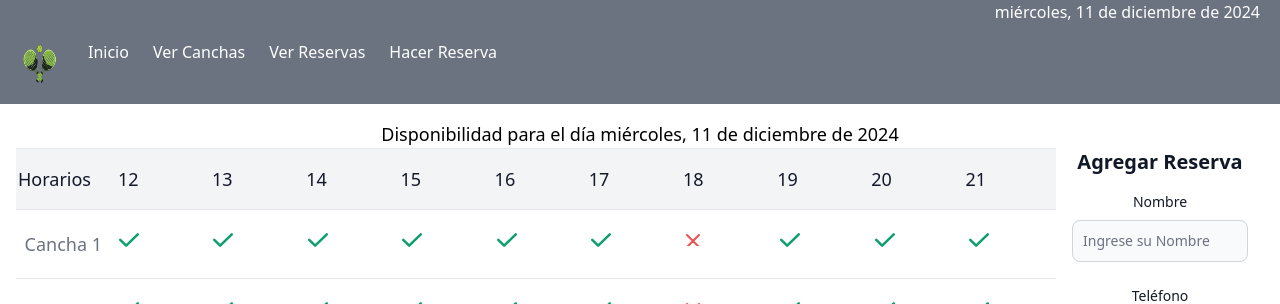
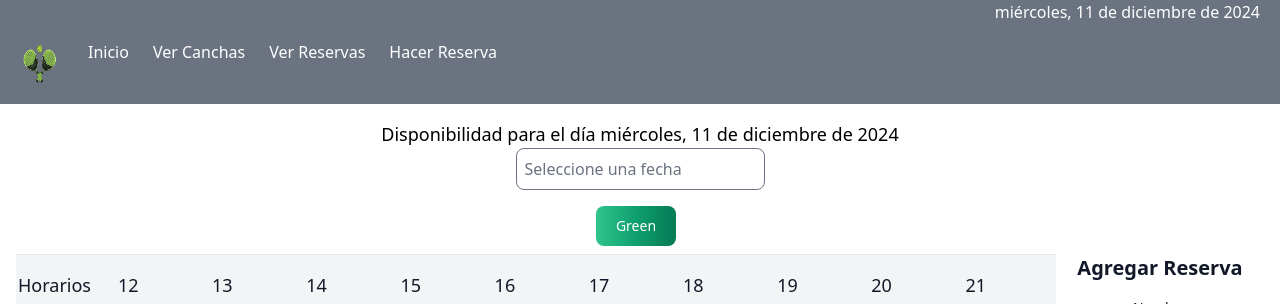
Before and after one commit to Alexx73/lab4_tp_front, a React (Vite) app: page /hacer-reserva in a window 1280 px wide. Shown: the top 304 px of the page. Built offline with nearby package versions, Linux system fonts and the light colour scheme; no server answers.

Commit message:
fix post Reservas, Context de canchas agregado

```diff
--- a/src/components/FormReservas2.jsx
+++ b/src/components/FormReservas2.jsx
@@ -1,4 +1,5 @@
 import React, { useState, useEffect } from 'react';
+import axios from 'axios';
 
 function FormReservas(props) {
     const listaCanchas = props.listaCanchas;
@@ -48,10 +49,52 @@ function FormReservas(props) {
     }, [nombre, telefono, cancha, dia, hora, duracion]);
 
     // Función para agregar la reserva
-    function AgregarReserva(event) {
+    async function AgregarReserva(event) {
         event.preventDefault();
-        alert(`Nombre: ${nombre}\nTeléfono: ${telefono}\nDía: ${dia}\nHora de Inicio: ${hora}\nHora fin: ${hora + duracion}   \nDuración: ${duracion}\nCancha: ${cancha}`);
+        alert(`Día: ${dia}\nHora de Inicio: ${hora}\nDuración: ${duracion}\nTeléfono: ${telefono}\nNombre: ${nombre}\nCancha: ${cancha.id}`);
+        try {
+            // Realizar solicitud al backend para crear una nueva cancha
+            const response = await axios.post(`http://localhost:5555/reservas/`, {
+                dia: "2024-12-29",
+                hora: hora,
+                duracion: duracion,
+                telefono: telefono,
+                nombre_contacto: nombre,
+                cancha_id: 1
+
+                //// Schema ///////
+            // {
+            //     "dia": "string",
+            //     "hora": "string",
+            //     "duracion": 0,
+            //     "telefono": "string",
+            //     "nombre_contacto": "string",
+            //     "cancha_id": 0
+            //   }
+            },
+            {
+                headers: {
+                    "Content-Type": "application/json", // Asegúrate de que el tipo de contenido sea JSON
+                },
+            }
+        );
+
+
+            // Actualizar la lista local de canchas con los nuevos datos
+            alert("Reserva creada correctamente");
+            // Reiniciar el formulario
+
+        } catch (error) {
+            if (error.response && error.response.status === 400) {
+                alert(error.response.data.detail); // Muestra el mensaje del backend
+            } else {
+                console.error("Error al crear la Reserva:", error);
+                alert("Hubo un error al crear la Reserva", error);
+            }
+        }
     }
+
+
 
     return (
         <section className="bg-white dark:bg-gray-900">
--- a/src/components/Nav.jsx
+++ b/src/components/Nav.jsx
@@ -1,39 +1,26 @@
 import React from 'react';
 import { BrowserRouter as Router, Routes, Route, Link } from 'react-router-dom';
+import { CanchasProvider } from '../context/CanchasContext'; // Importa el proveedor
 import Inicio from '../pages/Inicio';
-// import Canchas from '../pages';
 import VerReservas from '../pages/VerReservas';
 import Reservas from '../pages/Reservas';
-import paddleLogo from '../assets/paddle.png'; // Importa la imagen
-import ListaCanchas from '../pages/ListaCanchas';
+import paddleLogo from '../assets/paddle.png';
 import VerCanchas from '../pages/VerCanchas';
 
-
 function Nav() {
-
-  // Obtener la fecha actual
   const fechaActual = new Date();
   const opcionesFormato = { weekday: 'long', year: 'numeric', month: 'long', day: 'numeric' };
   const fechaFormateada = fechaActual.toLocaleDateString('es-ES', opcionesFormato);
 
   return (
+    <CanchasProvider> {/* Envuelve la aplicación con el proveedor */}
       <Router>
         <div>
-        {/* Barra de navegación */}
           <nav className="bg-gray-500 text-white">
-            {/* <div className="flex items-center space-x-2">
-              <img src={paddleLogo} alt="Logo" className="w-10 h-10" />
-              <span className="text-xl font-bold">Reserva de Canchas</span>
-            </div> */}
-
-            <div className="flex-start text-right pr-5 "
-            //  style={{ alignSelf: 'flex-start', textAlign: 'right' }}
-             >
-
+            <div className="flex-start text-right pr-5">
               <h3>{fechaFormateada}</h3>
             </div>
             <ul className="flex space-x-6 p-4">
-
               <li>
                 <Link to="/" className="hover:text-blue-700">
                   <img src={paddleLogo} alt="Logo" className="w-12 h-12" />
@@ -54,7 +41,6 @@ function Nav() {
             </ul>
           </nav>
 
-        {/* Rutas */}
           <div className="p-4">
             <Routes>
               <Route path="/" element={<Inicio />} />
@@ -65,6 +51,7 @@ function Nav() {
           </div>
         </div>
       </Router>
+    </CanchasProvider>
   );
 }
 
--- /dev/null
+++ b/src/context/CanchasContext.jsx
@@ -0,0 +1,34 @@
+import React, { createContext, useState, useEffect } from 'react';
+import axios from 'axios';
+
+// Crear el contexto
+export const CanchasContext = createContext();
+
+// Crear el proveedor del contexto
+export const CanchasProvider = ({ children }) => {
+  const [canchas, setCanchas] = useState([]); // Estado para almacenar las canchas
+  const [loading, setLoading] = useState(true); // Estado de carga
+  const [error, setError] = useState(null); // Estado para manejar errores
+
+  useEffect(() => {
+    const fetchCanchas = async () => {
+      try {
+        const response = await axios.get('http://localhost:5555/canchas'); // Endpoint para obtener las canchas
+        setCanchas(response.data); // Actualiza el estado con los datos
+      } catch (error) {
+        setError('Error al obtener las canchas'); // Maneja errores
+        console.error('Error al obtener las canchas:', error);
+      } finally {
+        setLoading(false); // Finaliza la carga
+      }
+    };
+
+    fetchCanchas();
+  }, []); // Ejecutar solo una vez al cargar el componente
+
+  return (
+    <CanchasContext.Provider value={{ canchas, loading, error }}>
+      {children}
+    </CanchasContext.Provider>
+  );
+};
--- a/src/pages/Inicio.jsx
+++ b/src/pages/Inicio.jsx
@@ -1,13 +1,21 @@
-import React, { useState } from 'react';
+import React, { useState, useContext  } from 'react';
+import { CanchasContext } from '../context/CanchasContext';
+
 import DatePicker from 'react-datepicker';
 import 'react-datepicker/dist/react-datepicker.css';
 import { format } from 'date-fns';
+import { es } from 'date-fns/locale'; // Importar español
 import { useNavigate } from 'react-router-dom';
-import { es } from 'date-fns/locale'; // Importar español
+
 
 const Inicio = () => {
+    const { canchas, loading, error } = useContext(CanchasContext); // Acceder al contexto
+
+    if (loading) return <p>Cargando canchas...</p>;
+    if (error) return <p>Error: {error}</p>;
+
+    const navigate = useNavigate();
     const [selectedDate, setSelectedDate] = useState(null);
-    const navigate = useNavigate();
 
     const handleDateChange = (date) => {
         setSelectedDate(date);
@@ -21,6 +29,7 @@ const Inicio = () => {
 
         // Navegar a la página "Ver Reservas"
         // navigate('/hacer-reserva', { state: { selectedDate: `${dayOfWeek}, ${formattedDate}` } });
+        console.log("lista de Canchas", canchas)
 
         navigate('/hacer-reserva', { state: { selectedDate: `${formattedDate}` } });
         console.log("inicio: " + state.selectedDate)
--- a/src/pages/Reservas.jsx
+++ b/src/pages/Reservas.jsx
@@ -1,5 +1,9 @@
-import React from 'react'
+import React , { useState }from 'react'
 import { useLocation } from 'react-router-dom';
+import DatePicker from 'react-datepicker';
+import 'react-datepicker/dist/react-datepicker.css';
+import { format } from 'date-fns';
+import { es } from 'date-fns/locale'; // Importar español
 
 
 import Canchas from './Canchas'
@@ -7,6 +11,10 @@ import FormReservas2 from '../components/FormReservas2'
 
 
 function Reservas(props) {
+  const [selectedDate, setSelectedDate] = useState(null);
+  const handleDateChange = (date) => {
+    setSelectedDate(date);
+  }
 
   // Utiliza useLocation para acceder a las props pasadas
   const location = useLocation();
@@ -32,6 +40,28 @@ function Reservas(props) {
             <h2 className="text-lg	 " >
               Disponibilidad para el día { fechaReserva }
             </h2>
+            <div>
+            <div className="mb-4">
+                <DatePicker
+                    selected={selectedDate}
+                    onChange={handleDateChange}
+                    minDate={new Date()}
+                    maxDate={new Date(new Date().setMonth(new Date().getMonth() + 1))}
+                    dateFormat="dd/MM/yyyy"
+                    locale={es} // Aplicar el locale español
+                    className="border rounded-lg p-2"
+                    placeholderText="Seleccione una fecha"
+                />
+            </div>
+
+              <button
+                onClick={ () => alert("fecha de busqueda: " + selectedDate)}
+                type="button"
+                class="text-white text-left bg-gradient-to-r from-green-400 via-green-500 to-green-600 hover:bg-gradient-to-br focus:ring-4 focus:outline-none focus:ring-green-300 dark:focus:ring-green-800 font-medium rounded-lg text-sm px-5 py-2.5 text-center me-2 mb-2">
+                  Green
+              </button>
+
+            </div>
 
     <div className="flex flex-col md:flex-row w-full mx auto">
       {/* Componente Canchas ocupa el 100% en pantallas pequeñas y 80% en medianas/grandes */}
--- a/src/pages/VerReservas.jsx
+++ b/src/pages/VerReservas.jsx
@@ -8,7 +8,6 @@ function VerReservas() {
   const [reservas, setReservas] = useState([]);
   const [loading, setLoading] = useState(true);
   const [error, setError] = useState(null);
-
   const fechaActual = new Date();
   const date = new Date();
   const formattedDate = date.toLocaleString("es-ES", { month: "long" });
```
Also changed, not shown: ztodo.txt (added). Lines whose indentation alone changed are shown as unchanged.
